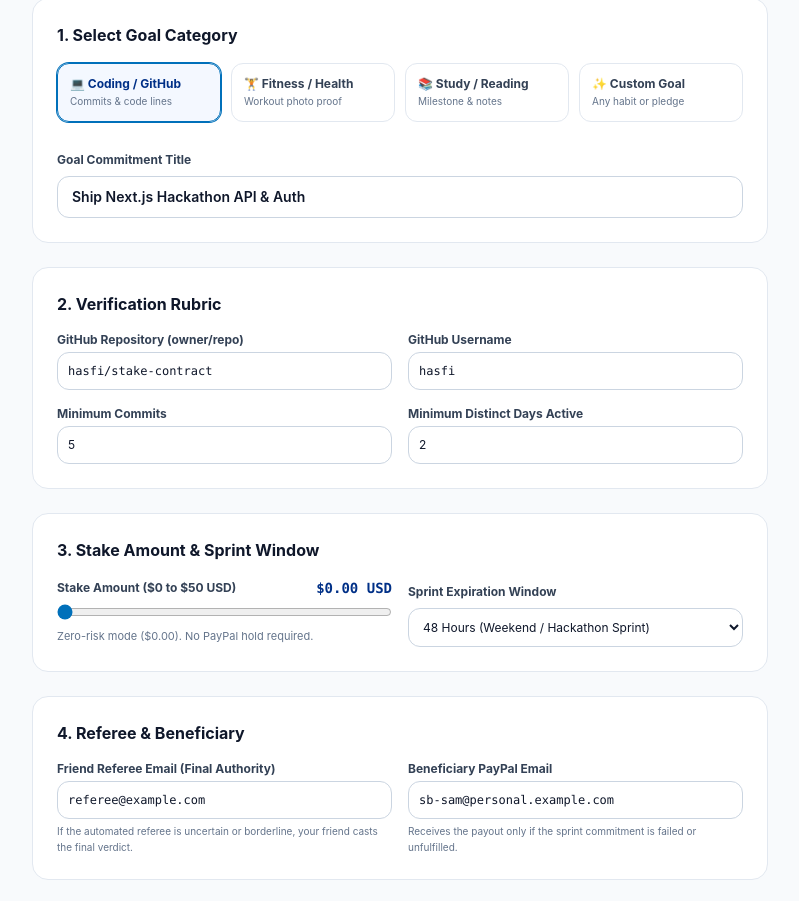
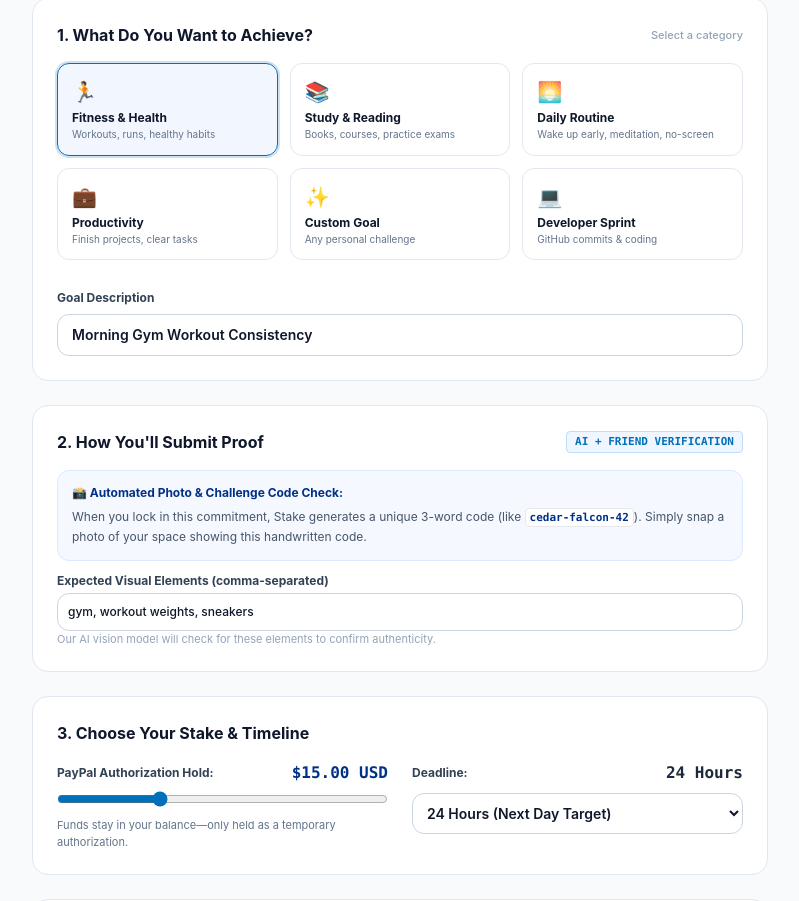
Before and after one commit to hasfi-therasyan/PaypalHackathon, a Next.js app: page /new in a window 1280 px wide. Shown: the part 286-1187 px from the top of the page, without its empty margins (240-1039 px from the left). Built offline with nearby package versions, Linux system fonts and the light colour scheme.

Commit message:
feat: merge rizky/v1 ML service and transform commitment creation to everyday consumer categories

```diff
--- a/app/new/page.tsx
+++ b/app/new/page.tsx
@@ -9,24 +9,25 @@ export default function CreatePledgePage() {
   const router = useRouter();
   const { user } = useAuth();
 
-  // All custom goal categories supported
-  const [goalCategory, setGoalCategory] = useState<'coding' | 'fitness' | 'study' | 'custom'>('coding');
-  const [goalType, setGoalType] = useState<'github' | 'photo' | 'custom'>('github');
-  const [goalTitle, setGoalTitle] = useState('Ship Next.js Hackathon API & Auth');
-  const [stakeDollars, setStakeDollars] = useState(0); // Minimum $0 as requested
-  const [sprintHours, setSprintHours] = useState(48);
+  // Everyday consumer lifestyle categories
+  type CategoryId = 'fitness' | 'study' | 'habit' | 'productivity' | 'custom' | 'coding';
+  const [goalCategory, setGoalCategory] = useState<CategoryId>('fitness');
+  const [goalType, setGoalType] = useState<'photo' | 'custom' | 'github'>('photo');
+  const [goalTitle, setGoalTitle] = useState('Morning Gym Workout Consistency');
+  const [stakeDollars, setStakeDollars] = useState(15);
+  const [sprintHours, setSprintHours] = useState(24);
 
-  // GitHub rubric fields
+  // Photo & Visual proof configuration
+  const [sceneElements, setSceneElements] = useState('gym, workout weights, sneakers');
+  const [proofHint, setProofHint] = useState('Snap a photo of your gym floor or workout spot with your handwritten challenge code.');
+
+  // Custom milestone deliverables
+  const [customMilestones, setCustomMilestones] = useState('1. Finish 30 minutes cardio\n2. Log morning water intake');
+
+  // GitHub rubric fields (optional fallback)
   const [repo, setRepo] = useState('hasfi/stake-contract');
   const [username, setUsername] = useState('hasfi');
   const [minCommits, setMinCommits] = useState(5);
-  const [minDays, setMinDays] = useState(2);
-  const [minLines, setMinLines] = useState(100);
-
-  // Photo & General rubric fields
-  const [sceneElements, setSceneElements] = useState('laptop, code editor, desk');
-  const [minConfidence, setMinConfidence] = useState(0.8);
-  const [customMilestones, setCustomMilestones] = useState('1. Deploy frontend\n2. Complete referee review');
 
   // Counterparty fields
   const [beneficiaryName, setBeneficiaryName] = useState('Sam Rivera');
@@ -36,46 +37,60 @@ export default function CreatePledgePage() {
   const [isSubmitting, setIsSubmitting] = useState(false);
   const [errorMessage, setErrorMessage] = useState<string | null>(null);
 
-  // Sync category changes
-  const handleCategorySelect = (cat: 'coding' | 'fitness' | 'study' | 'custom') => {
+  // Category Selector with Everyday Motivation Presets
+  const handleCategorySelect = (cat: CategoryId) => {
     setGoalCategory(cat);
-    if (cat === 'coding') {
-      setGoalType('github');
-      setGoalTitle('Ship Next.js Hackathon API & Auth');
-    } else if (cat === 'fitness') {
+    if (cat === 'fitness') {
       setGoalType('photo');
       setGoalTitle('Morning Gym Workout Consistency');
       setSceneElements('gym, fitness equipment, workout space');
+      setProofHint('Snap a photo of your gym weights or running shoes with your challenge code.');
     } else if (cat === 'study') {
       setGoalType('photo');
-      setGoalTitle('Read 2 Chapters & Complete Practice Exam');
-      setSceneElements('book, study desk, notebook');
+      setGoalTitle('Read 30 Pages & Review Study Notes');
+      setSceneElements('book, open notebook, desk, highlighter');
+      setProofHint('Snap a photo of your book or study notes with your challenge code.');
+    } else if (cat === 'habit') {
+      setGoalType('photo');
+      setGoalTitle('7:00 AM Morning Wakeup & Screen-Free Routine');
+      setSceneElements('alarm clock, window sunrise, morning journal');
+      setProofHint('Snap a photo of your morning routine area with the challenge code before 8 AM.');
+    } else if (cat === 'productivity') {
+      setGoalType('photo');
+      setGoalTitle('Complete Project Presentation Deck & Inbox Zero');
+      setSceneElements('laptop, presentation slides, desk');
+      setProofHint('Snap a photo of your finished work slides with your challenge code.');
+    } else if (cat === 'coding') {
+      setGoalType('github');
+      setGoalTitle('Ship Next.js Hackathon API & Auth Sprints');
+      setProofHint('AI referee scans your GitHub repo commits directly.');
     } else {
       setGoalType('custom');
-      setGoalTitle('Custom Personal Sprint Milestone');
+      setGoalTitle('My Personal Challenge Goal');
+      setProofHint('Submit your milestone notes or photo proof for referee confirmation.');
     }
   };
 
-  // Construct rubric JSON object
+  // Construct Rubric JSON
   const rubricJson = useMemo(() => {
-    if (goalType === 'github') {
+    if (goalType === 'photo') {
+      return {
+        category: goalCategory,
+        type: 'photo',
+        challenge_code_format: 'three-words-plus-digits',
+        required_scene_elements: sceneElements.split(',').map((s) => s.trim()).filter(Boolean),
+        proof_hint: proofHint,
+        min_confidence: 0.8,
+      };
+    } else if (goalType === 'github') {
       return {
         category: goalCategory,
         type: 'github',
         repo,
         username,
         min_commits: Number(minCommits),
-        min_distinct_days: Number(minDays),
-        min_changed_lines: Number(minLines),
-        ignore_paths: ['package-lock.json', '*.lock', 'dist/**'],
-      };
-    } else if (goalType === 'photo') {
-      return {
-        category: goalCategory,
-        type: 'photo',
-        challenge_code_format: 'three-words-plus-digits',
-        required_scene_elements: sceneElements.split(',').map((s) => s.trim()).filter(Boolean),
-        min_confidence: Number(minConfidence),
+        min_distinct_days: 1,
+        min_changed_lines: 50,
       };
     } else {
       return {
@@ -85,7 +100,7 @@ export default function CreatePledgePage() {
         referee_confirmation_required: true,
       };
     }
-  }, [goalCategory, goalType, repo, username, minCommits, minDays, minLines, sceneElements, minConfidence, customMilestones]);
+  }, [goalCategory, goalType, sceneElements, proofHint, repo, username, minCommits, customMilestones]);
 
   const stakeCents = Math.round(stakeDollars * 100);
 
@@ -116,7 +131,6 @@ export default function CreatePledgePage() {
         throw new Error(data.error || 'Failed to create commitment.');
       }
 
-      // If stake is $0 or greater, proceed to authorization or details
       if (stakeCents === 0) {
         router.push(`/pledges/${data.id}`);
       } else {
@@ -132,14 +146,14 @@ export default function CreatePledgePage() {
     <div className="max-w-3xl mx-auto py-6 px-4 space-y-6">
       {/* Header */}
       <div className="border-b border-slate-200 pb-4">
-        <Link href="/" className="text-xs font-semibold text-[#0070ba] hover:underline mb-2 inline-block">
+        <Link href="/dashboard" className="text-xs font-semibold text-[#0070ba] hover:underline mb-2 inline-block">
           ← Return to Dashboard
         </Link>
         <h1 className="text-2xl sm:text-3xl font-extrabold text-[#003087]">
-          Create a New Commitment Pledge
+          Create a New Commitment
         </h1>
         <p className="text-xs text-slate-500 mt-1">
-          Lock in your goal with verifiable rubric criteria and assign a referee to hold you accountable.
+          Pick your challenge, choose a safe stake, and invite a friend as your referee.
         </p>
       </div>
 
@@ -150,48 +164,102 @@ export default function CreatePledgePage() {
       )}
 
       <form onSubmit={handleSubmit} className="space-y-6">
-        {/* Step 1: Goal Category */}
+        {/* Step 1: Everyday Motivation Categories */}
         <div className="bg-white border border-slate-200 rounded-2xl p-6 shadow-xs space-y-4">
-          <h2 className="text-base font-bold text-slate-900">1. Select Goal Category</h2>
-          <div className="grid grid-cols-2 sm:grid-cols-4 gap-2.5">
+          <div className="flex justify-between items-center">
+            <h2 className="text-base font-bold text-slate-900">1. What Do You Want to Achieve?</h2>
+            <span className="text-[11px] text-slate-400 font-medium">Select a category</span>
+          </div>
+
+          <div className="grid grid-cols-2 sm:grid-cols-3 gap-3">
             {[
-              { id: 'coding', label: '💻 Coding / GitHub', desc: 'Commits & code lines' },
-              { id: 'fitness', label: '🏋️ Fitness / Health', desc: 'Workout photo proof' },
-              { id: 'study', label: '📚 Study / Reading', desc: 'Milestone & notes' },
-              { id: 'custom', label: '✨ Custom Goal', desc: 'Any habit or pledge' },
+              { id: 'fitness', icon: '🏃', label: 'Fitness & Health', desc: 'Workouts, runs, healthy habits' },
+              { id: 'study', icon: '📚', label: 'Study & Reading', desc: 'Books, courses, practice exams' },
+              { id: 'habit', icon: '🌅', label: 'Daily Routine', desc: 'Wake up early, meditation, no-screen' },
+              { id: 'productivity', icon: '💼', label: 'Productivity', desc: 'Finish projects, clear tasks' },
+              { id: 'custom', icon: '✨', label: 'Custom Goal', desc: 'Any personal challenge' },
+              { id: 'coding', icon: '💻', label: 'Developer Sprint', desc: 'GitHub commits & coding' },
             ].map((cat) => (
               <button
                 type="button"
                 key={cat.id}
-                onClick={() => handleCategorySelect(cat.id as any)}
-                className={`p-3 rounded-xl border text-left transition-all ${
+                onClick={() => handleCategorySelect(cat.id as CategoryId)}
+                className={`p-3.5 rounded-xl border text-left transition-all ${
                   goalCategory === cat.id
-                    ? 'border-[#0070ba] bg-blue-50/70 text-[#003087] ring-1 ring-[#0070ba]'
+                    ? 'border-[#0070ba] bg-blue-50/80 text-[#003087] ring-2 ring-[#0070ba]/20 shadow-xs'
                     : 'border-slate-200 bg-white text-slate-700 hover:border-slate-300'
                 }`}
               >
-                <span className="font-bold text-xs block">{cat.label}</span>
-                <span className="text-[10px] text-slate-500 block mt-0.5">{cat.desc}</span>
+                <span className="text-xl block mb-1">{cat.icon}</span>
+                <span className="font-bold text-xs block text-slate-900">{cat.label}</span>
+                <span className="text-[10px] text-slate-500 block mt-0.5 leading-tight">{cat.desc}</span>
               </button>
             ))}
           </div>
 
           <div className="space-y-1.5 pt-2">
-            <label className="text-xs font-bold text-slate-700">Goal Commitment Title</label>
+            <label className="text-xs font-bold text-slate-700">Goal Description</label>
             <input
               type="text"
               value={goalTitle}
               onChange={(e) => setGoalTitle(e.target.value)}
               required
               className="w-full px-3.5 py-2.5 rounded-xl border border-slate-300 text-sm font-semibold text-slate-900 bg-white focus:outline-hidden focus:border-[#0070ba]"
-              placeholder="e.g. Complete 5 LeetCode problems & deploy MVP"
+              placeholder="e.g. Morning gym session before 8:00 AM"
             />
           </div>
         </div>
 
-        {/* Step 2: Verification Rubric */}
+        {/* Step 2: Proof & Verification Method */}
         <div className="bg-white border border-slate-200 rounded-2xl p-6 shadow-xs space-y-4">
-          <h2 className="text-base font-bold text-slate-900">2. Verification Rubric</h2>
+          <div className="flex justify-between items-center">
+            <h2 className="text-base font-bold text-slate-900">2. How You'll Submit Proof</h2>
+            <span className="text-[11px] font-mono text-[#0070ba] font-bold bg-blue-50 px-2 py-0.5 rounded border border-blue-200">
+              AI + FRIEND VERIFICATION
+            </span>
+          </div>
+
+          {goalType === 'photo' && (
+            <div className="space-y-3 text-xs">
+              <div className="p-3.5 bg-blue-50/60 rounded-xl border border-blue-100 space-y-1.5">
+                <span className="font-bold text-[#003087] block">📸 Automated Photo & Challenge Code Check:</span>
+                <p className="text-slate-600 leading-relaxed">
+                  When you lock in this commitment, Stake generates a unique 3-word code (like <code className="bg-white px-1 py-0.5 rounded border font-mono text-[11px] font-bold text-[#003087]">cedar-falcon-42</code>).
+                  Simply snap a photo of your space showing this handwritten code.
+                </p>
+              </div>
+
+              <div className="space-y-1">
+                <label className="font-bold text-slate-700">Expected Visual Elements (comma-separated)</label>
+                <input
+                  type="text"
+                  value={sceneElements}
+                  onChange={(e) => setSceneElements(e.target.value)}
+                  className="w-full p-2.5 rounded-xl border border-slate-300 text-slate-900 font-medium"
+                  placeholder="e.g. gym, workout weights, sneakers"
+                />
+                <span className="text-[11px] text-slate-400">
+                  Our AI vision model will check for these elements to confirm authenticity.
+                </span>
+              </div>
+            </div>
+          )}
+
+          {goalType === 'custom' && (
+            <div className="space-y-2 text-xs">
+              <label className="font-bold text-slate-700">Checklist or Milestone Goals</label>
+              <textarea
+                value={customMilestones}
+                onChange={(e) => setCustomMilestones(e.target.value)}
+                rows={3}
+                className="w-full p-2.5 rounded-xl border border-slate-300 text-slate-900"
+                placeholder="List your specific targets..."
+              />
+              <span className="text-[11px] text-slate-500">
+                Your nominated friend referee will verify these upon deadline.
+              </span>
+            </div>
+          )}
 
           {goalType === 'github' && (
             <div className="grid grid-cols-1 sm:grid-cols-2 gap-4 text-xs">
@@ -223,63 +291,21 @@ export default function CreatePledgePage() {
                   className="w-full p-2.5 rounded-xl border border-slate-300 text-slate-900"
                 />
               </div>
-              <div className="space-y-1">
-                <label className="font-bold text-slate-700">Minimum Distinct Days Active</label>
-                <input
-                  type="number"
-                  min="1"
-                  max="7"
-                  value={minDays}
-                  onChange={(e) => setMinDays(Number(e.target.value))}
-                  className="w-full p-2.5 rounded-xl border border-slate-300 text-slate-900"
-                />
-              </div>
-            </div>
-          )}
-
-          {goalType === 'photo' && (
-            <div className="space-y-3 text-xs">
-              <div className="space-y-1">
-                <label className="font-bold text-slate-700">Required Scene Elements (comma-separated)</label>
-                <input
-                  type="text"
-                  value={sceneElements}
-                  onChange={(e) => setSceneElements(e.target.value)}
-                  className="w-full p-2.5 rounded-xl border border-slate-300 text-slate-900"
-                  placeholder="e.g. gym, fitness equipment, timer"
-                />
-              </div>
-              <p className="text-[11px] text-slate-500">
-                A 3-word challenge code will be generated upon rubric lock. You will present the code inside your photo proof.
-              </p>
-            </div>
-          )}
-
-          {goalType === 'custom' && (
-            <div className="space-y-1 text-xs">
-              <label className="font-bold text-slate-700">Custom Milestone Deliverables</label>
-              <textarea
-                value={customMilestones}
-                onChange={(e) => setCustomMilestones(e.target.value)}
-                rows={3}
-                className="w-full p-2.5 rounded-xl border border-slate-300 text-slate-900"
-                placeholder="List your specific goals..."
-              />
             </div>
           )}
         </div>
 
-        {/* Step 3: Stake & Sprint Duration */}
+        {/* Step 3: Safe Stake & Sprint Window */}
         <div className="bg-white border border-slate-200 rounded-2xl p-6 shadow-xs space-y-4">
-          <h2 className="text-base font-bold text-slate-900">3. Stake Amount & Sprint Window</h2>
+          <h2 className="text-base font-bold text-slate-900">3. Choose Your Stake &amp; Timeline</h2>
 
-          <div className="grid grid-cols-1 sm:grid-cols-2 gap-4">
-            <div className="space-y-1.5">
+          <div className="grid grid-cols-1 sm:grid-cols-2 gap-6">
+            <div className="space-y-2">
               <div className="flex justify-between items-center">
                 <label className="text-xs font-bold text-slate-700">
-                  Stake Amount ($0 to $50 USD)
+                  PayPal Authorization Hold:
                 </label>
-                <span className="font-mono text-sm font-black text-[#003087]">
+                <span className="font-mono text-base font-black text-[#003087]">
                   ${stakeDollars.toFixed(2)} USD
                 </span>
               </div>
@@ -294,29 +320,36 @@ export default function CreatePledgePage() {
               />
               <span className="text-[11px] text-slate-500 block">
                 {stakeDollars === 0
-                  ? 'Zero-risk mode ($0.00). No PayPal hold required.'
-                  : 'Protected by PayPal temporary authorization hold.'}
+                  ? 'Zero-risk mode ($0.00). Great for practice runs.'
+                  : 'Funds stay in your balance—only held as a temporary authorization.'}
               </span>
             </div>
 
-            <div className="space-y-1.5">
-              <label className="text-xs font-bold text-slate-700">Sprint Expiration Window</label>
+            <div className="space-y-2">
+              <div className="flex justify-between items-center">
+                <label className="text-xs font-bold text-slate-700">Deadline:</label>
+                <span className="font-mono text-base font-bold text-slate-800">
+                  {sprintHours} Hours
+                </span>
+              </div>
               <select
                 value={sprintHours}
                 onChange={(e) => setSprintHours(Number(e.target.value))}
-                className="w-full p-2.5 rounded-xl border border-slate-300 text-xs text-slate-900 bg-white"
+                className="w-full p-2.5 rounded-xl border border-slate-300 text-sm font-semibold bg-white text-slate-900"
               >
                 <option value={12}>12 Hours (Quick Sprint)</option>
-                <option value={24}>24 Hours (Daily Goal)</option>
-                <option value={48}>48 Hours (Weekend / Hackathon Sprint)</option>
+                <option value={24}>24 Hours (Next Day Target)</option>
+                <option value={36}>36 Hours (Weekend Goal)</option>
+                <option value={48}>48 Hours (Max Sprint Window)</option>
               </select>
             </div>
           </div>
         </div>
 
-        {/* Step 4: Referee & Beneficiary */}
+        {/* Step 4: Accountability & Beneficiary */}
         <div className="bg-white border border-slate-200 rounded-2xl p-6 shadow-xs space-y-4">
-          <h2 className="text-base font-bold text-slate-900">4. Referee & Beneficiary</h2>
+          <h2 className="text-base font-bold text-slate-900">4. Referee &amp; Beneficiary</h2>
+
           <div className="grid grid-cols-1 sm:grid-cols-2 gap-4 text-xs">
             <div className="space-y-1">
               <label className="font-bold text-slate-700">Friend Referee Email (Final Authority)</label>
@@ -325,38 +358,54 @@ export default function CreatePledgePage() {
                 value={refereeEmail}
                 onChange={(e) => setRefereeEmail(e.target.value)}
                 required
-                className="w-full p-2.5 rounded-xl border border-slate-300 font-mono text-slate-900"
-                placeholder="referee@example.com"
+                className="w-full p-2.5 rounded-xl border border-slate-300 text-slate-900"
+                placeholder="friend@example.com"
               />
-              <span className="text-[10px] text-slate-500 block">
-                If the automated referee is uncertain or borderline, your friend casts the final verdict.
+              <span className="text-[11px] text-slate-400">
+                Your friend gets a referee review link if automated verification is ever borderline.
               </span>
             </div>
 
             <div className="space-y-1">
-              <label className="font-bold text-slate-700">Beneficiary PayPal Email</label>
+              <label className="font-bold text-slate-700">Beneficiary if Forfeited</label>
+              <input
+                type="text"
+                value={beneficiaryName}
+                onChange={(e) => setBeneficiaryName(e.target.value)}
+                required
+                className="w-full p-2.5 rounded-xl border border-slate-300 text-slate-900"
+                placeholder="Charity or Friend Name"
+              />
               <input
                 type="email"
                 value={beneficiaryEmail}
                 onChange={(e) => setBeneficiaryEmail(e.target.value)}
                 required
-                className="w-full p-2.5 rounded-xl border border-slate-300 font-mono text-slate-900"
-                placeholder="beneficiary@personal.example.com"
+                className="w-full p-2.5 rounded-xl border border-slate-300 text-slate-900 mt-1 font-mono"
+                placeholder="sb-friend@personal.example.com"
               />
-              <span className="text-[10px] text-slate-500 block">
-                Receives the payout only if the sprint commitment is failed or unfulfilled.
-              </span>
             </div>
           </div>
         </div>
 
-        <button
-          type="submit"
-          disabled={isSubmitting}
-          className="w-full py-3.5 bg-[#0070ba] hover:bg-[#003087] text-white font-bold rounded-xl text-sm transition-all shadow-xs disabled:opacity-50"
-        >
-          {isSubmitting ? 'Sealing Rubric & Initializing...' : 'Lock Rubric & Create Commitment →'}
-        </button>
+        {/* Submit Button */}
+        <div className="pt-2">
+          <button
+            type="submit"
+            disabled={isSubmitting}
+            className="w-full py-4 bg-[#0070ba] hover:bg-[#003087] text-white font-bold rounded-xl text-sm transition-all shadow-md flex items-center justify-center gap-2 disabled:opacity-50"
+          >
+            {isSubmitting ? (
+              <span>Locking In Rubric…</span>
+            ) : (
+              <span>
+                {stakeDollars > 0
+                  ? `Lock Rubric & Continue to PayPal Hold ($${stakeDollars}.00) →`
+                  : 'Start Commitment Sprint (Free $0.00) →'}
+              </span>
+            )}
+          </button>
+        </div>
       </form>
     </div>
   );
```
Also changed, not shown: app/lib/db.ts (+6 -6 lines).
